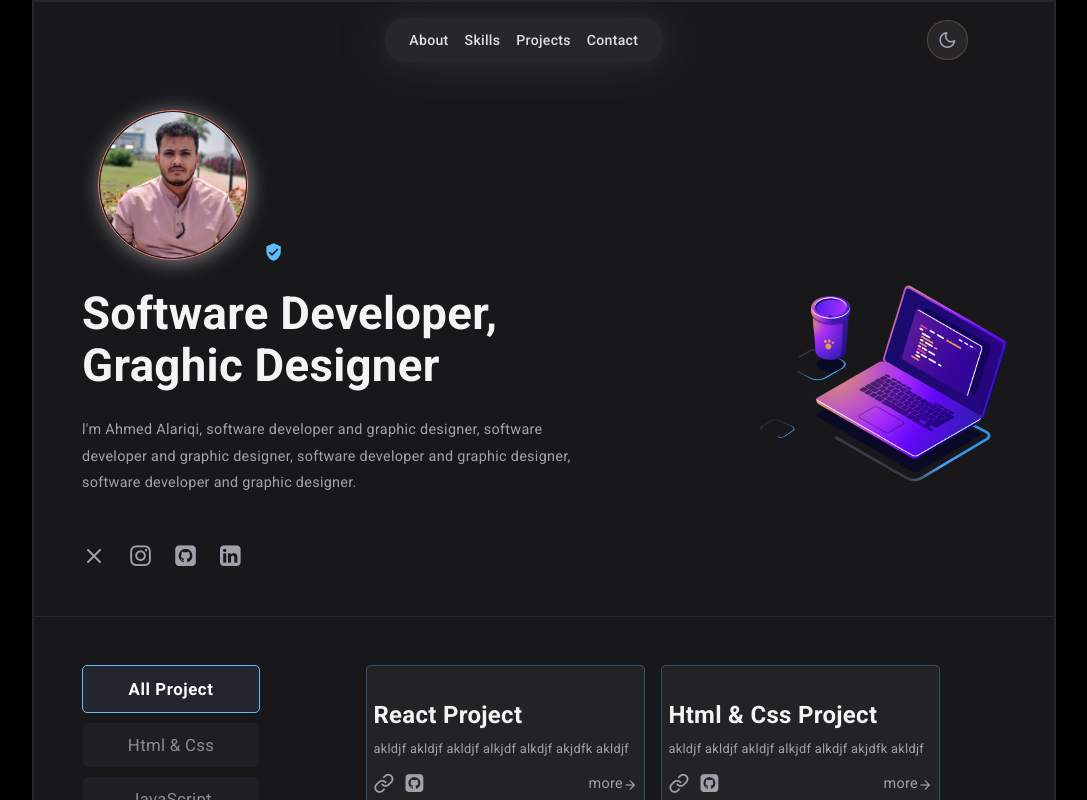
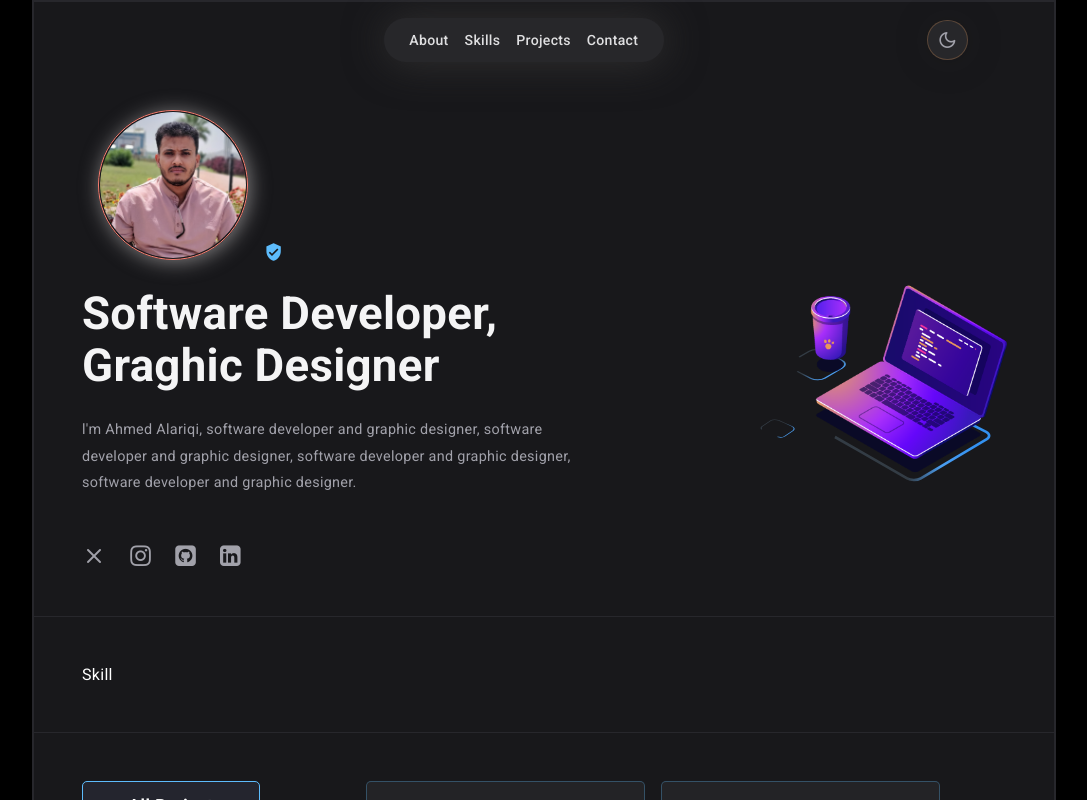
Before and after one commit to AhmedAlariqi97/my-portfolio, a React (Vite) app: page / in a window 1280 px wide. Shown: the top 800 px of the page, without its empty margins (96-1183 px from the left). Built offline with nearby package versions, Linux system fonts and the light colour scheme.

Commit message:
edit skill components

```diff
--- a/src/App.jsx
+++ b/src/App.jsx
@@ -1,11 +1,13 @@
 import { useCallback } from 'react'
 import Header from './components/1-header/Header'
 import Hero from './components/2-hero/Hero'
+import Skill from './components/3-skill/Skill'
 import Main from './components/4-main/Main'
 import Contact from './components/5-contact/Contact'
-import Footer from './components/5-footer/Footer'
+import Footer from './components/6-footer/Footer'
 import { useState } from 'react'
 import { useEffect } from 'react'
+
 
 function App() {
 
@@ -26,6 +28,8 @@ function App() {
     <div id='up' className='container'>
       <Header />
       <Hero />
+      <div className='divider' />
+      <Skill />
       <div className='divider' />
       <Main />
       <div className='divider' />
--- a/src/components/3-skill/Skill.jsx
+++ b/src/components/3-skill/Skill.jsx
@@ -0,0 +1,9 @@
+import React from 'react'
+
+const Skill = () => {
+  return (
+    <div>Skill</div>
+  )
+}
+
+export default Skill
```
Also changed, not shown: src/components/3-skill/skill.css (+16 -0 lines).
